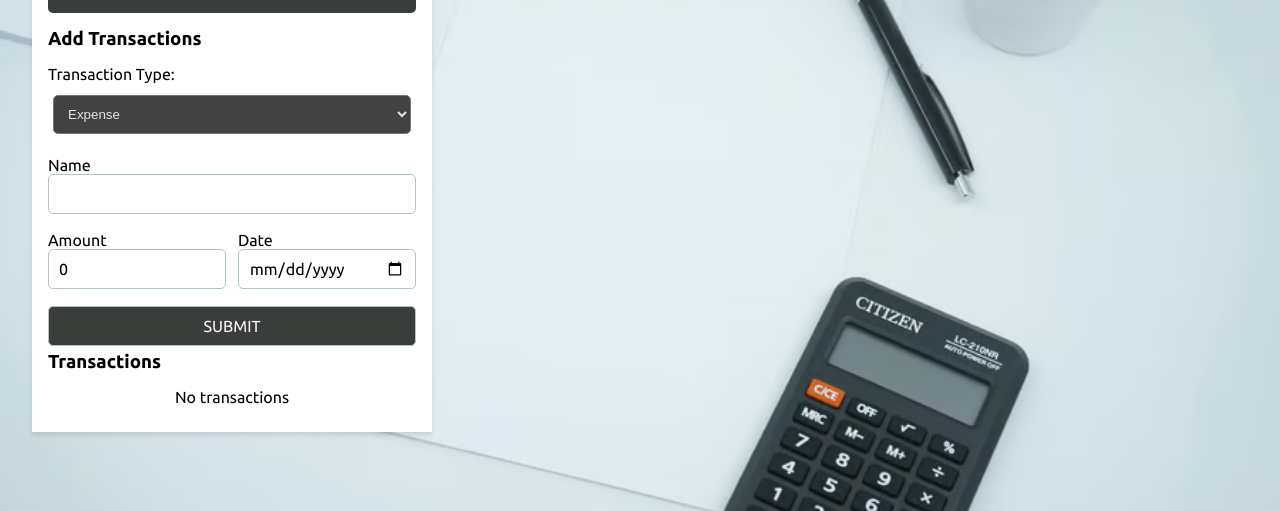
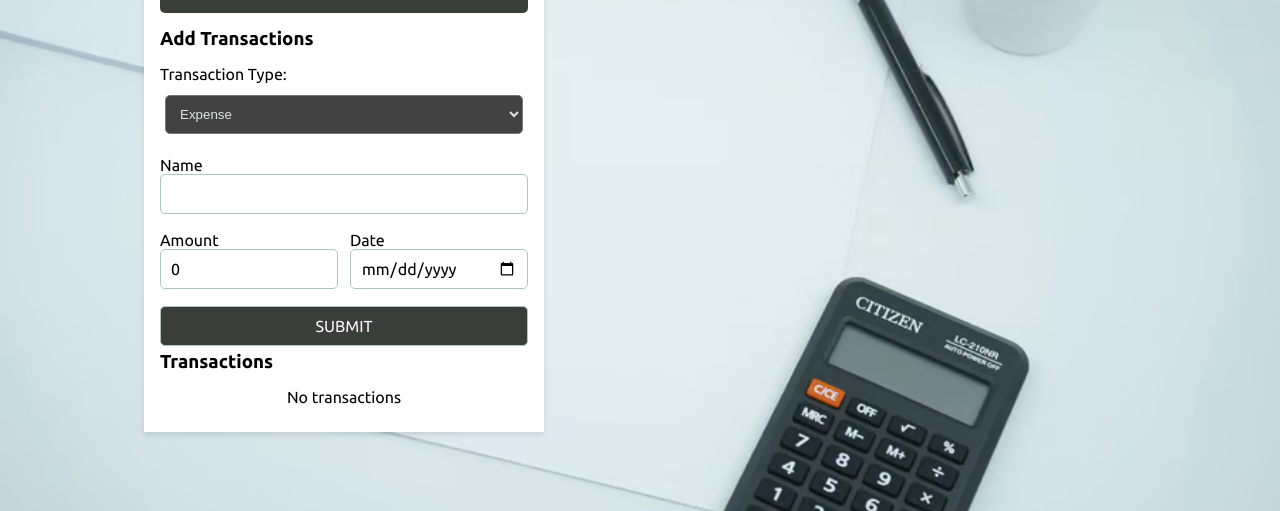
Before and after one commit to Jess-be-you/My-Wallet, a plain HTML site: page index.html in a window 1280 px wide. Shown: the part 289-800 px from the top of the page. Drawn offline with Linux system fonts and the light colour scheme.

Commit message:
Update style.css

```diff
--- a/style.css
+++ b/style.css
@@ -29,6 +29,7 @@ main{
     max-width: 400px;
     background-color:#fff;
     padding:1rem;
+    margin-left:7rem;
     /* margin:1rem auto; */
     box-shadow: 0 3px 5px rgba(0,0,0,0.1);
 }
```
